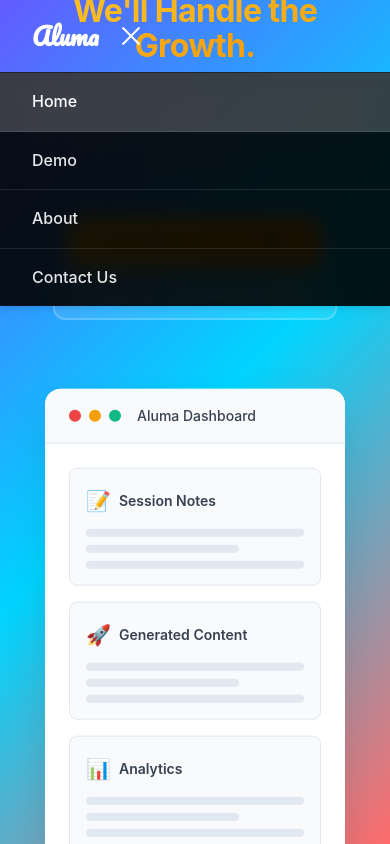
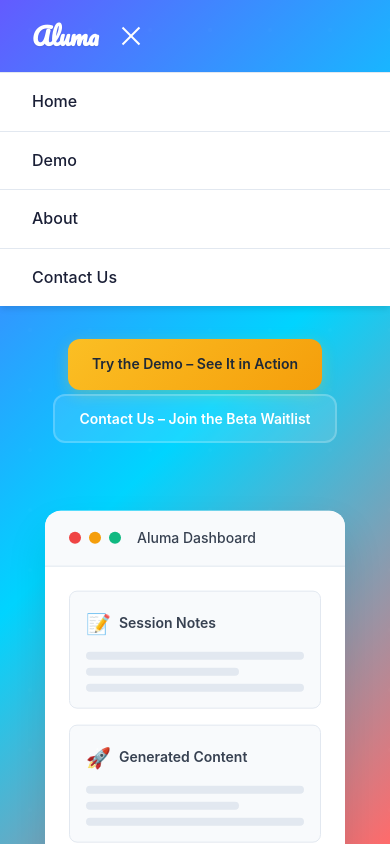
Before and after one commit to yaping-000/aluma-demo, a React (Vite) app in the folder frontend/: page / in a window 390 px wide. Both pictures are taken after a click on the button "Toggle mobile menu". Built offline with nearby package versions, Linux system fonts and the light colour scheme; no server answers; the HTML template or start-up script is replaced by a standard one.

Commit message:
update nav and hero styling

```diff
--- a/frontend/src/App.jsx
+++ b/frontend/src/App.jsx
@@ -71,7 +71,19 @@
 const Navigation = ({ user, onAuthStateChange }) => {
   const location = useLocation()
   const [isMobileMenuOpen, setIsMobileMenuOpen] = useState(false)
+  const [isScrolled, setIsScrolled] = useState(false)
   const isHomePage = location.pathname === "/"
+
+  // Handle scroll detection
+  React.useEffect(() => {
+    const handleScroll = () => {
+      const scrollTop = window.scrollY
+      setIsScrolled(scrollTop > 50)
+    }
+
+    window.addEventListener("scroll", handleScroll)
+    return () => window.removeEventListener("scroll", handleScroll)
+  }, [])
 
   const toggleMobileMenu = () => {
     setIsMobileMenuOpen(!isMobileMenuOpen)
@@ -82,22 +94,30 @@
   }
 
   return (
-    <nav className={`app-nav ${isHomePage ? "nav-hero" : "nav-default"}`}>
+    <nav
+      className={`app-nav ${isHomePage ? "nav-hero" : "nav-default"} ${
+        isScrolled ? "nav-scrolled" : ""
+      }`}
+    >
       <Link to="/" className="nav-brand" onClick={closeMobileMenu}>
         Aluma
       </Link>
 
-      {/* Mobile menu button */}
+      {/* Mobile menu button - always visible when scrolled */}
       <button
-        className="mobile-menu-btn"
+        className={`mobile-menu-btn ${isScrolled ? "always-visible" : ""}`}
         onClick={toggleMobileMenu}
         aria-label="Toggle mobile menu"
       >
         <span className={`hamburger ${isMobileMenuOpen ? "open" : ""}`}></span>
       </button>
 
-      {/* Desktop navigation */}
-      <div className={`nav-links ${isMobileMenuOpen ? "mobile-open" : ""}`}>
+      {/* Desktop navigation - hidden when scrolled on mobile */}
+      <div
+        className={`nav-links ${isMobileMenuOpen ? "mobile-open" : ""} ${
+          isScrolled ? "nav-scrolled" : ""
+        }`}
+      >
         <Link
           to="/"
           className={location.pathname === "/" ? "active" : ""}
--- a/frontend/src/components/HeroSection.css
+++ b/frontend/src/components/HeroSection.css
@@ -10,9 +10,6 @@
   margin-left: calc(-50vw + 50%);
   margin-top: 0;
   margin-bottom: 0;
-  top: 0;
-  left: 0;
-  right: 0;
 }
 
 .hero-section::before {
@@ -35,6 +32,7 @@
   width: 100%;
   display: flex;
   align-items: center;
+  justify-content: center;
 }
 
 .hero-content {
@@ -295,14 +293,18 @@
 
 @media (max-width: 768px) {
   .hero-section {
-    height: 100vh;
+    min-height: calc(100vh - 80px);
     padding: 0;
     margin-top: 0;
     margin-bottom: 0;
+    display: flex;
+    align-items: flex-start;
   }
 
   .hero-container {
     padding: 0 2rem;
+    padding-top: 6rem;
+    width: 100%;
   }
 
   .hero-content {
@@ -343,14 +345,18 @@
 
 @media (max-width: 480px) {
   .hero-section {
-    height: 100vh;
+    min-height: calc(100vh - 80px);
     padding: 0;
     margin-top: 0;
     margin-bottom: 0;
+    display: flex;
+    align-items: flex-start;
   }
 
   .hero-container {
     padding: 0 1.5rem;
+    padding-top: 5rem;
+    width: 100%;
   }
 
   .hero-headline {
--- a/frontend/src/styles.css
+++ b/frontend/src/styles.css
@@ -50,7 +50,14 @@
 
 /* Navigation on hero section (home page) */
 .nav-hero {
-  background: transparent;
+  background: transparent !important;
+  position: absolute !important;
+  top: 0 !important;
+  left: 0 !important;
+  right: 0 !important;
+  z-index: 100;
+  border: none !important;
+  box-shadow: none !important;
 }
 
 /* Navigation on other pages */
@@ -60,6 +67,14 @@
   box-shadow: 0 1px 3px rgba(0, 0, 0, 0.1);
 }
 
+/* Navigation when scrolled */
+.nav-scrolled {
+  background: white !important;
+  border-bottom: 1px solid #e2e8f0;
+  box-shadow: 0 1px 3px rgba(0, 0, 0, 0.1);
+  transition: all 0.3s ease;
+}
+
 .nav-brand {
   font-size: 1.5rem;
   font-weight: 700;
@@ -71,10 +86,21 @@
 
 .nav-hero .nav-brand {
   color: white;
+  text-shadow: 0 1px 2px rgba(0, 0, 0, 0.1);
+  transition: color 0.3s ease;
 }
 
 .nav-hero .nav-brand:hover {
-  color: rgba(255, 255, 255, 0.8);
+  color: rgba(255, 255, 255, 0.9);
+}
+
+.nav-scrolled .nav-brand {
+  color: #1a1f36 !important;
+  text-shadow: none;
+}
+
+.nav-scrolled .nav-brand:hover {
+  color: #635bff !important;
 }
 
 .nav-default .nav-brand {
@@ -93,6 +119,12 @@
   display: flex;
   gap: 1rem;
   align-items: center;
+  transition: all 0.3s ease;
+}
+
+/* Hide desktop navigation when scrolled */
+.nav-scrolled .nav-links {
+  display: none;
 }
 
 .nav-links a {
@@ -104,17 +136,38 @@
 }
 
 .nav-hero .nav-links a {
-  color: rgba(255, 255, 255, 0.9);
+  color: rgba(255, 255, 255, 0.95);
+  text-shadow: 0 1px 2px rgba(0, 0, 0, 0.1);
+  transition: all 0.3s ease;
 }
 
 .nav-hero .nav-links a:hover {
-  background-color: rgba(255, 255, 255, 0.1);
-  color: white;
+  background-color: rgba(255, 255, 255, 0.15);
+  color: white;
+  backdrop-filter: blur(10px);
 }
 
 .nav-hero .nav-links a.active {
-  background-color: rgba(255, 255, 255, 0.2);
-  color: white;
+  background-color: rgba(255, 255, 255, 0.25);
+  color: white;
+  backdrop-filter: blur(10px);
+}
+
+.nav-scrolled .nav-links a {
+  color: #6b7280 !important;
+  text-shadow: none;
+}
+
+.nav-scrolled .nav-links a:hover {
+  background-color: #f3f4f6 !important;
+  color: #1a1f36 !important;
+  backdrop-filter: none;
+}
+
+.nav-scrolled .nav-links a.active {
+  background-color: #635bff !important;
+  color: white !important;
+  backdrop-filter: none;
 }
 
 .nav-default .nav-links a {
@@ -145,6 +198,11 @@
   height: 40px;
 }
 
+/* Show mobile menu button when scrolled */
+.mobile-menu-btn.always-visible {
+  display: flex;
+}
+
 .hamburger {
   width: 24px;
   height: 2px;
@@ -156,6 +214,13 @@
 .nav-hero .hamburger::before,
 .nav-hero .hamburger::after {
   background-color: white;
+  transition: background-color 0.3s ease;
+}
+
+.nav-scrolled .hamburger,
+.nav-scrolled .hamburger::before,
+.nav-scrolled .hamburger::after {
+  background-color: #1a1f36 !important;
 }
 
 .nav-default .hamburger,
@@ -1164,7 +1229,14 @@
   }
 
   .nav-hero {
-    background: transparent;
+    background: transparent !important;
+    position: absolute !important;
+    top: 0 !important;
+    left: 0 !important;
+    right: 0 !important;
+    border: none !important;
+    box-shadow: none !important;
+    backdrop-filter: none !important;
   }
 
   .nav-default {
@@ -1174,6 +1246,11 @@
   }
 
   .mobile-menu-btn {
+    display: flex;
+  }
+
+  /* Show mobile menu button when scrolled */
+  .mobile-menu-btn.always-visible {
     display: flex;
   }
 
@@ -1182,12 +1259,12 @@
     top: 100%;
     left: 0;
     right: 0;
-    background: rgba(0, 0, 0, 0.9);
+    background: white;
     backdrop-filter: blur(10px);
     flex-direction: column;
     gap: 0;
     box-shadow: 0 4px 6px -1px rgba(0, 0, 0, 0.1);
-    border-top: 1px solid rgba(255, 255, 255, 0.1);
+    border-top: 1px solid #e2e8f0;
     transform: translateY(-100%);
     opacity: 0;
     visibility: hidden;
@@ -1204,10 +1281,15 @@
   .nav-links a {
     padding: 1rem 2rem;
     border-radius: 0;
-    border-bottom: 1px solid rgba(255, 255, 255, 0.1);
+    border-bottom: 1px solid #e2e8f0;
     text-align: left;
     width: 100%;
-    color: white;
+    color: #1a1f36;
+  }
+
+  .nav-hero .nav-links a {
+    color: #1a1f36 !important;
+    text-shadow: none;
   }
 
   .nav-links a:last-child {
```
